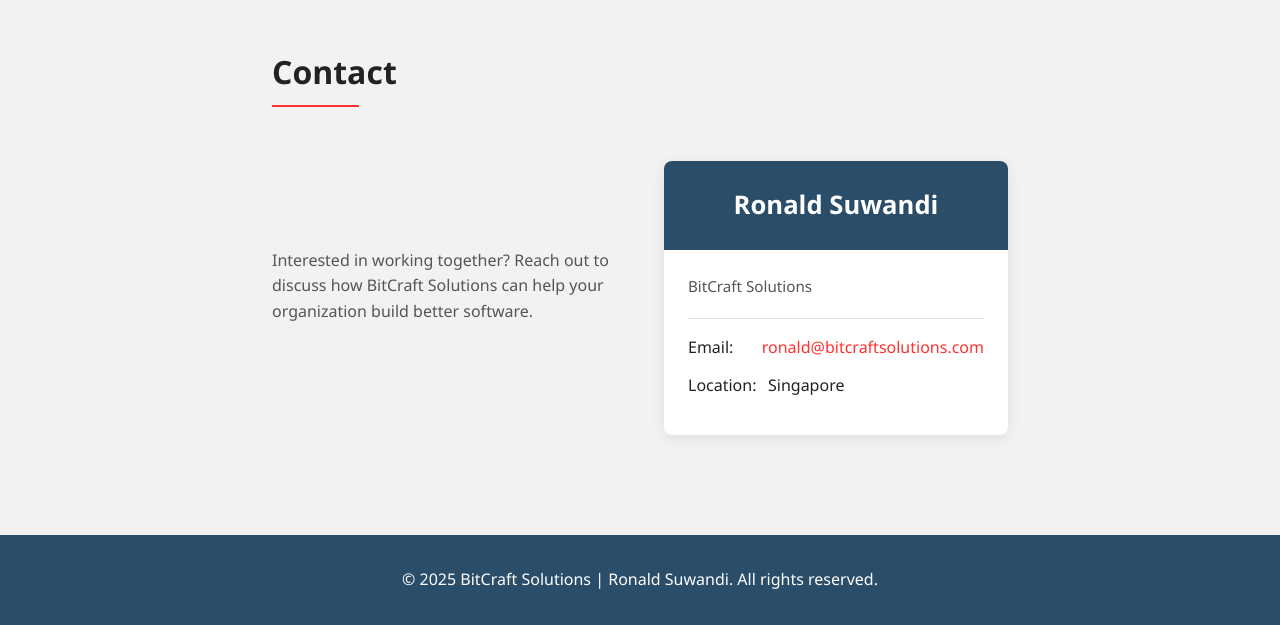
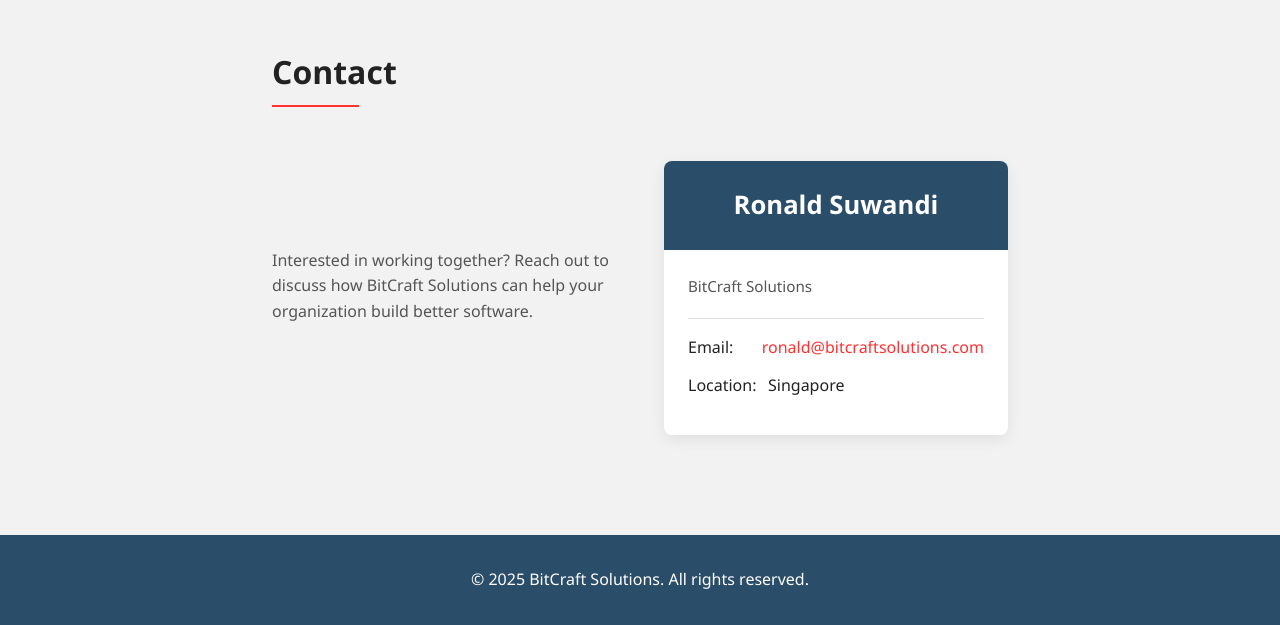
Before and after one commit to BitCraft-Solutions-SG/bitcraftsolutions.github.io, a plain HTML site: page index.html in a window 1280 px wide. Shown: the part 2085-2710 px from the top of the page. Drawn offline with Linux system fonts and the light colour scheme.

Commit message:
Updated copyright

```diff
--- a/index.html
+++ b/index.html
@@ -126,7 +126,7 @@
         </section>
         <footer>
             <div class="container">
-                <p>&copy; 2025 BitCraft Solutions | Ronald Suwandi. All rights reserved.</p>
+                <p>&copy; 2025 BitCraft Solutions. All rights reserved.</p>
             </div>
         </footer>
     </body>
```
